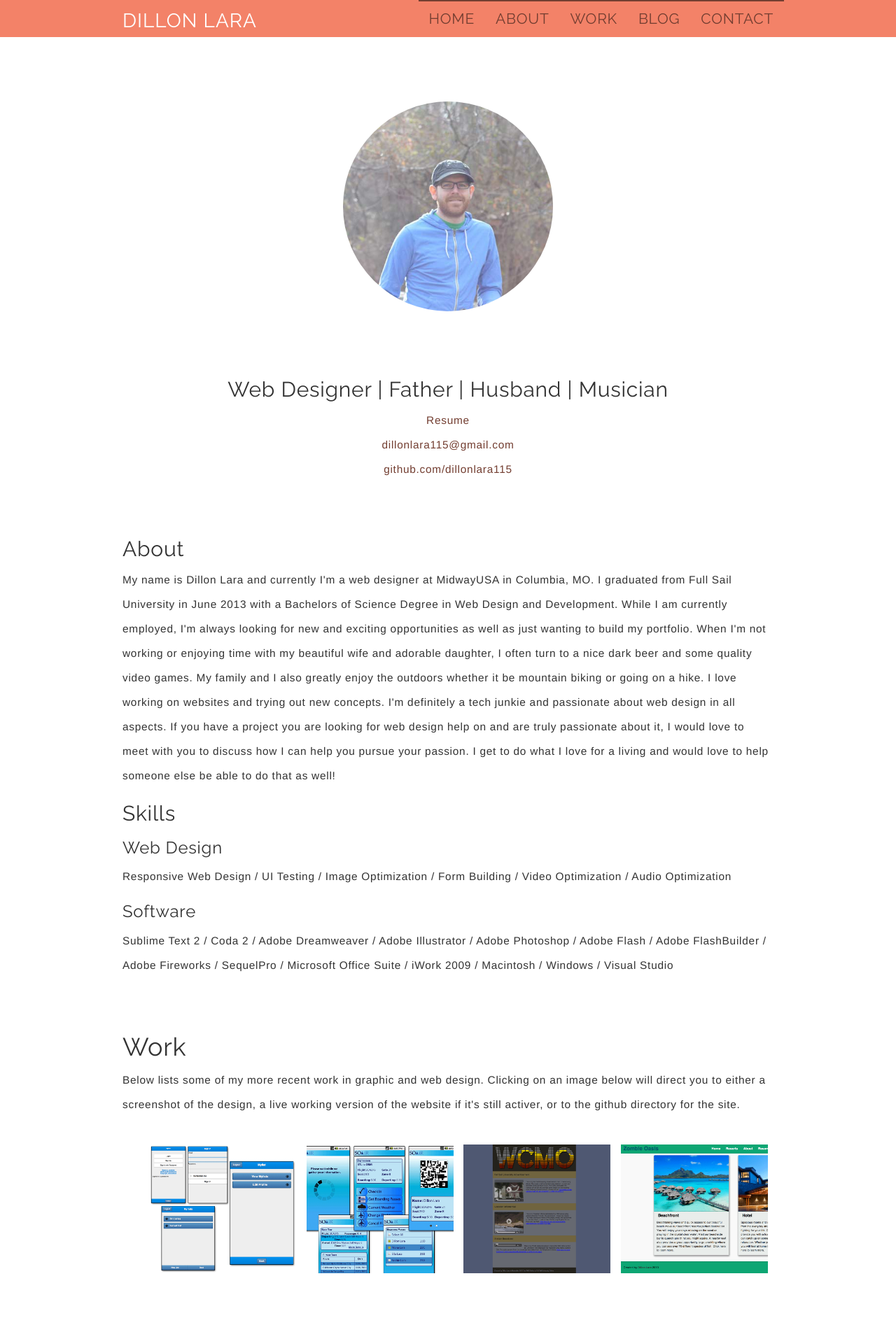
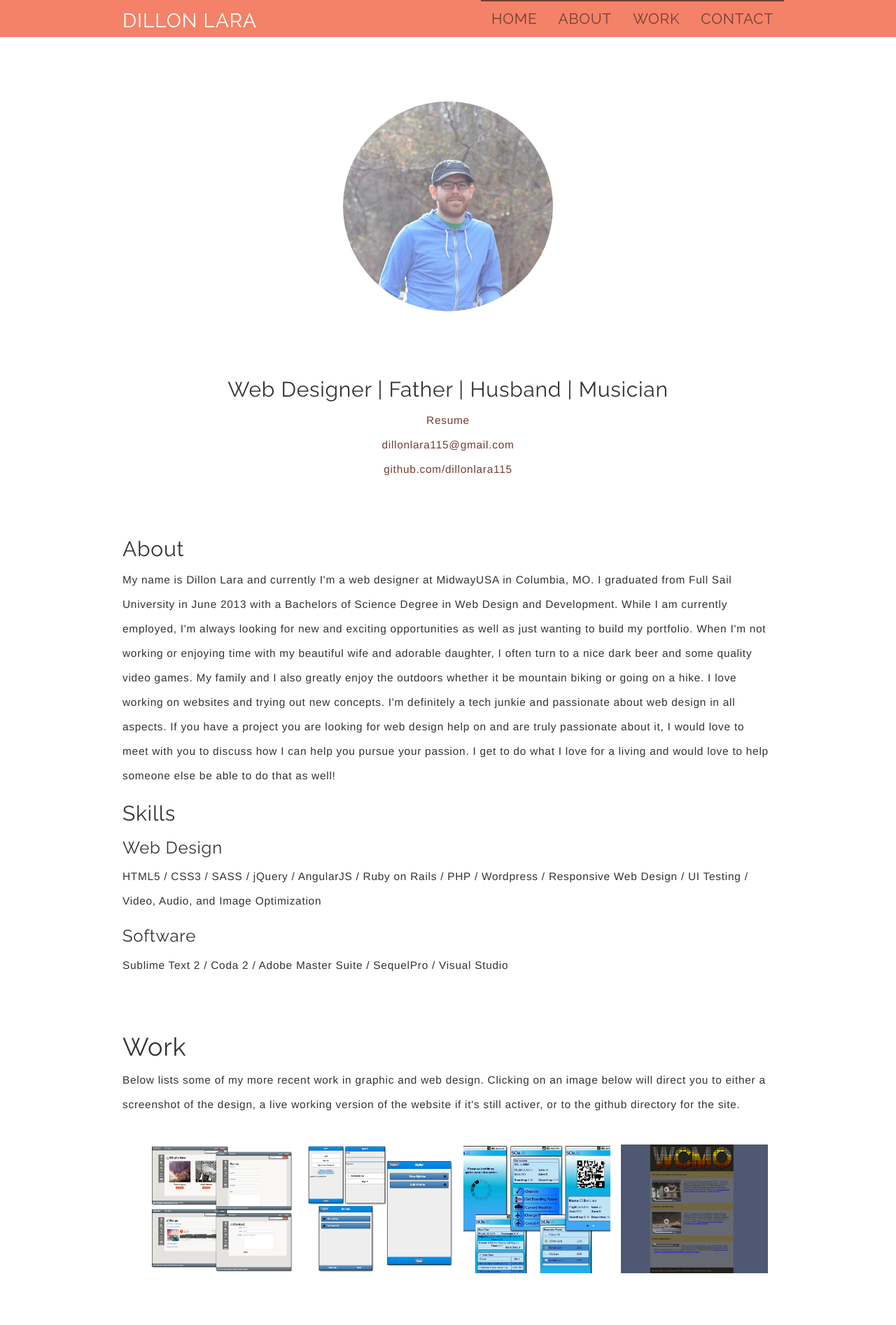
Before and after one commit to dillonlara115/myPortfolio, a Rails app: page / in a window 1280 px wide. Shown: the top 1894 px of the page at 70% size. Run offline with Rails 7, Linux system fonts and the light colour scheme; style sheets or scripts are compiled from the project's sources; some libraries are stand-ins or nearby versions.

Commit message:
updated styles and removed blog temporarily

```diff
--- /dev/null
+++ b/.c9/metadata/workspace/app/assets/stylesheets/custom.css.scss
@@ -0,0 +1 @@
+{"filter":false,"title":"custom.css.scss","tooltip":"/app/assets/stylesheets/custom.css.scss","undoManager":{"mark":-1,"position":-1,"stack":[]},"ace":{"folds":[],"scrolltop":0,"scrollleft":0,"selection":{"start":{"row":0,"column":0},"end":{"row":0,"column":0},"isBackwards":false},"options":{"guessTabSize":true,"useWrapMode":false,"wrapToView":true},"firstLineState":0},"timestamp":1418760154816,"hash":"359674a519ccc42ba8d8fceed63e9f7fddf9c670"}
--- /dev/null
+++ b/.c9/metadata/workspace/app/assets/stylesheets/posts.css.scss
@@ -0,0 +1 @@
+{"filter":false,"title":"posts.css.scss","tooltip":"/app/assets/stylesheets/posts.css.scss","undoManager":{"mark":-1,"position":-1,"stack":[]},"ace":{"folds":[],"scrolltop":0,"scrollleft":0,"selection":{"start":{"row":0,"column":0},"end":{"row":0,"column":0},"isBackwards":false},"options":{"guessTabSize":true,"useWrapMode":false,"wrapToView":true},"firstLineState":0},"timestamp":1418760163450,"hash":"46238bb0555e70fde8b9c4153a735d43398e2da2"}
--- /dev/null
+++ b/.c9/metadata/workspace/app/views/layouts/_header.html.erb
@@ -0,0 +1 @@
+{"filter":false,"title":"_header.html.erb","tooltip":"/app/views/layouts/_header.html.erb","undoManager":{"mark":1,"position":1,"stack":[[{"group":"doc","deltas":[{"start":{"row":16,"column":67},"end":{"row":16,"column":70},"action":"insert","lines":["-->"]},{"start":{"row":16,"column":4},"end":{"row":16,"column":8},"action":"insert","lines":["<!--"]}]}],[{"group":"doc","deltas":[{"start":{"row":19,"column":8},"end":{"row":19,"column":9},"action":"remove","lines":["\t"]}]}]]},"ace":{"folds":[],"scrolltop":0,"scrollleft":0,"selection":{"start":{"row":16,"column":3},"end":{"row":16,"column":74},"isBackwards":true},"options":{"guessTabSize":true,"useWrapMode":false,"wrapToView":true},"firstLineState":0},"timestamp":1418759501445,"hash":"33a67ad57094fb56bf2e2ca15596337397ef9b55"}
--- a/app/assets/stylesheets/static_pages.css.scss
+++ b/app/assets/stylesheets/static_pages.css.scss
@@ -8,24 +8,19 @@
 	margin: 0 auto;
 	text-align: center;
 	width: 100%;
-}
-
-.og-grid li {
+	 li {
 		display: inline-block;
 		margin: 10px 5px 0 5px;
 		vertical-align: top;
 		height: 250px;
-}
-
-.og-grid li > a,
-.og-grid li > a img {
+		> a,
+		> a img {
 			border: none;
 			outline: none;
 			display: block;
 			position: relative;
 		}
-
-.og-grid li.og-expanded > a::after {
+		&.og-expanded > a::after {
 			top: auto;
 			border: solid transparent;
 			content: " ";
--- a/app/views/layouts/_header.html.erb
+++ b/app/views/layouts/_header.html.erb
@@ -14,7 +14,7 @@
 				<li><%= link_to "Home", "#top", 'data-hover' => 'home' %></li>
 				<li><%= link_to "About", "#about", 'data-hover' => 'about' %></li>
 				<li><%= link_to "Work", "#work", 'data-hover' => 'work' %></li>
-				<li><%= link_to "Blog", "#blog", 'data-hover' => 'blog' %></li>
+				<!--<li><%= link_to "Blog", "#blog", 'data-hover' => 'blog' %></li>-->
 				<li><%= link_to "Contact", "#contact", 'data-hover' => 'contact' %></li>
 			</ul>
 		</div>
--- a/app/views/static_pages/home.html.erb
+++ b/app/views/static_pages/home.html.erb
@@ -16,20 +16,32 @@
 </div>
 <section id="about">
 	<h2>About</h2>
-	<p itemprop="description">My name is <span itemprop="name">Dillon Lara</span> and currently I'm a <span itemprop="jobTitle">web designer</span> at <span itemprop="worksFor">MidwayUSA </spam>in Columbia, MO.  I graduated from Full Sail University in June 2013 with a Bachelors of Science Degree in Web Design and Development.  While I am currently employed, I'm always looking for new and exciting opportunities as well as just wanting to build my portfolio.  When I'm not working or enjoying time with my beautiful wife and adorable daughter, I often turn to a nice dark beer and some quality video games.  My family and I also greatly enjoy the outdoors whether it be mountain biking or going on a hike.  I love working on websites and trying out new concepts.  I'm definitely a tech junkie and passionate about web design in all aspects.  If you have a project you are looking for web design help on and are truly passionate about it, I would love to meet with you to discuss how I can help you pursue your passion.  I get to do what I love for a living and would love to help someone else be able to do that as well!</p>
+	<p itemprop="description">
+	My name is <span itemprop="name">Dillon Lara</span> and currently I'm a <span itemprop="jobTitle">web designer</span> at <span itemprop="worksFor">MidwayUSA </spam>in Columbia, MO.
+	I graduated from Full Sail University in June 2013 with a Bachelors of Science Degree in Web Design and Development.  While I am currently employed, I'm always looking for new and
+	exciting opportunities as well as just wanting to build my portfolio.  When I'm not working or enjoying time with my beautiful wife and adorable daughter, I often turn to a nice dark
+	beer and some quality video games.  My family and I also greatly enjoy the outdoors whether it be mountain biking or going on a hike.  I love working on websites and trying out new concepts.
+	I'm definitely a tech junkie and passionate about web design in all aspects.  If you have a project you are looking for web design help on and are truly passionate about it, I would
+	love to meet with you to discuss how I can help you pursue your passion.  I get to do what I love for a living and would love to help someone else be able to do that as well!
+	</p>
 </section>
 
 
 <h2>Skills</h2>
 <h3>Web Design</h3>
-<p>Responsive Web Design / UI Testing / Image Optimization / Form Building / Video Optimization / Audio Optimization</p>
+<p>HTML5 / CSS3 / SASS / jQuery / AngularJS / Ruby on Rails / PHP / Wordpress / Responsive Web Design / UI Testing / Video, Audio, and Image Optimization</p>
 <h3>Software</h3>
-<p>Sublime Text 2 / Coda 2 / Adobe Dreamweaver / Adobe Illustrator / Adobe Photoshop / Adobe Flash / Adobe FlashBuilder / Adobe Fireworks /  SequelPro / Microsoft Office Suite / iWork 2009 / Macintosh / Windows / Visual Studio</p>
+<p>Sublime Text 2 / Coda 2 / Adobe Master Suite /  SequelPro / Visual Studio</p>
 <section id="work">
 	<h1>Work</h1>
 	<p>Below lists some of my more recent work in graphic and web design.  Clicking on an image below will direct you to either a screenshot of the design, a live working version of the website if it's still activer, or to the github directory for the site.</p>
     <div class='container'>
       <ul id="og-grid" class="og-grid">
+          <li>
+            <a href="https://github.com/dillonlara115/socialSpin" data-largesrc="/assets/socialspin.jpg" data-title="Social Spin Website" data-description="This was my final project for school.  It is a social music rating website built using Ruby on Rails and bootstrap." target="_blank">
+              <%= image_tag('socialspin.jpg', alt: "img01", width: "210px") %>
+            </a>
+          </li>
           <li>
             <a href="https://github.com/dillonlara115/myList" data-largesrc="/assets/mylist.png" data-title="MyList Mobile Site" data-description="Mobile website created using Ruby on Rails and jQuery Mobile.  This was a web app created to allow users to create, customize, edit, delete and update lists such as a grocery list." target="_blank">
               <%= image_tag('mylist.png', alt: "img03", width: "210px") %>
@@ -65,19 +77,15 @@
               <%= image_tag('visionapp2.png', alt: "img01", width: "210px") %>
             </a>
           </li>
-          <li>
-            <a href="https://github.com/dillonlara115/socialSpin" data-largesrc="/assets/socialspin.jpg" data-title="Social Spin Website" data-description="This was my final project for school.  It is a social music rating website built using Ruby on Rails and bootstrap." target="_blank">
-              <%= image_tag('socialspin.jpg', alt: "img01", width: "210px") %>
-            </a>
-          </li>
+
         </ul>
     </div>
 </section>
 
-<section id="blog">
-    <h1>Blog</h1>
-     <%= link_to "Check out my blog", "http://dillon-lara-web-designer.apps.runkite.com/", target: "_blank" %>
-</section>
+<!--<section id="blog">-->
+<!--    <h1>Blog</h1>-->
+<!--     <%= link_to "Check out my blog", "http://dillon-lara-web-designer.apps.runkite.com/", target: "_blank" %>-->
+<!--</section>-->
 
 <section id="contact">
 <h1>Contact</h1>
```
Also changed, not shown: other parts of app/assets/stylesheets/static_pages.css.scss (+22 -26 lines), .c9/metadata/workspace/app/assets/stylesheets/static_pages.css.scss (added, +1 -0 lines), .c9/metadata/workspace/app/views/static_pages/home.html.erb (added, +1 -0 lines), .c9/metadata/workspace/Gemfile (added), 5 other files. Lines whose indentation alone changed are shown as unchanged.
